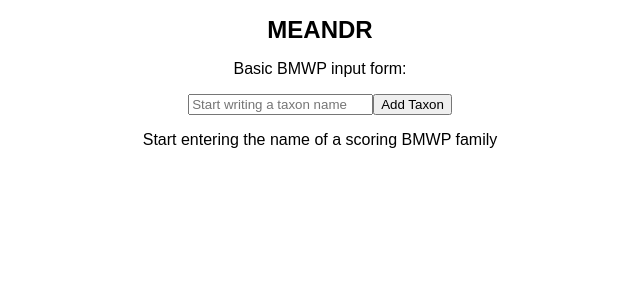
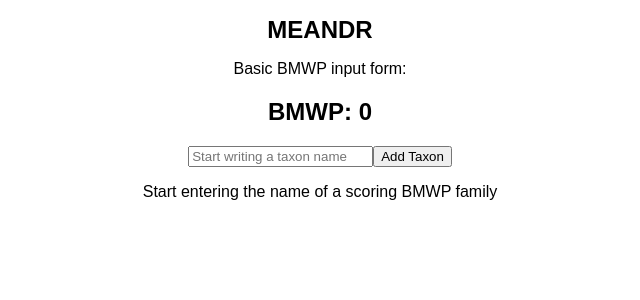
Before and after one commit to valravn-tech/meandr, a React (Create React App) app: page / in a window 1280 px wide. Shown: the top 300 px of the page, without its empty margins (320-960 px from the left). Built offline with nearby package versions, Linux system fonts and the light colour scheme; the HTML template or start-up script is replaced by a standard one.

Commit message:
Add BMWP score

```diff
--- a/src/TaxaForm.tsx
+++ b/src/TaxaForm.tsx
@@ -33,6 +33,11 @@ const TaxaFoundList: React.SFC<{foundTaxa:FoundTaxon[]}> = (props) => (
     </ul>
 )
 
+const calcBmwp = (foundTaxa:FoundTaxon[]): number =>
+( foundTaxa.reduce((score, t) => (score + scoresBmwp[t.iTaxon].score), 0) )
+
+const TaxaScore: React.SFC<{foundTaxa:FoundTaxon[]}> = (p) =>
+( <h2>BMWP: {calcBmwp(p.foundTaxa)}</h2> )
 
 // tslint:disable-next-line:max-classes-per-file
 class TaxaForm extends React.Component<{}, {
@@ -45,6 +50,7 @@ class TaxaForm extends React.Component<{}, {
     public render() {
         return (
             <div>
+                <TaxaScore foundTaxa={this.state.found} />
                 <input
                     type='text'
                     placeholder='Start writing a taxon name'
```
